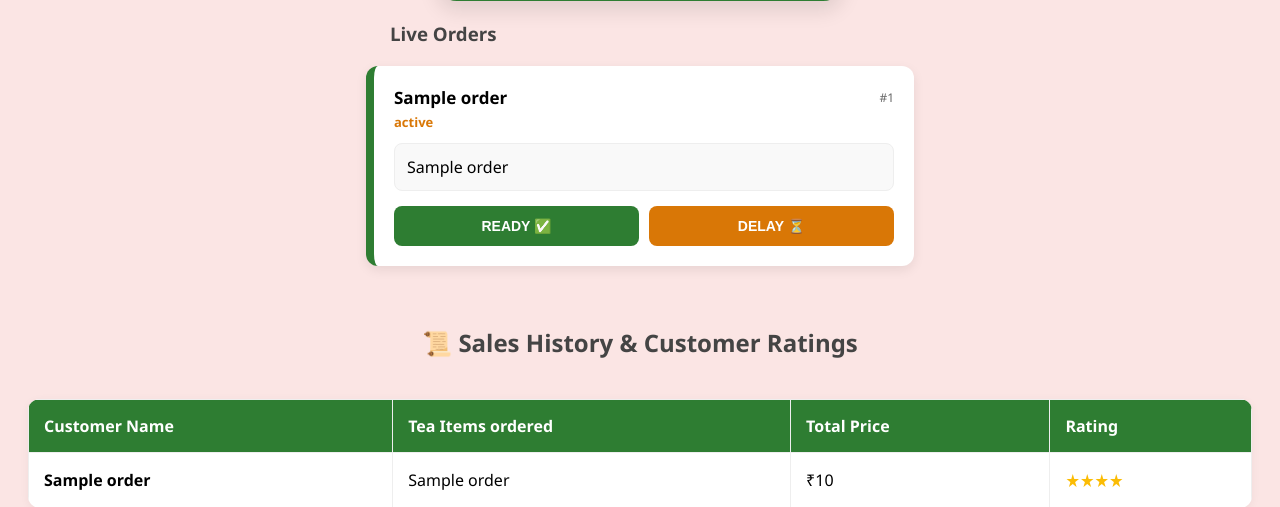
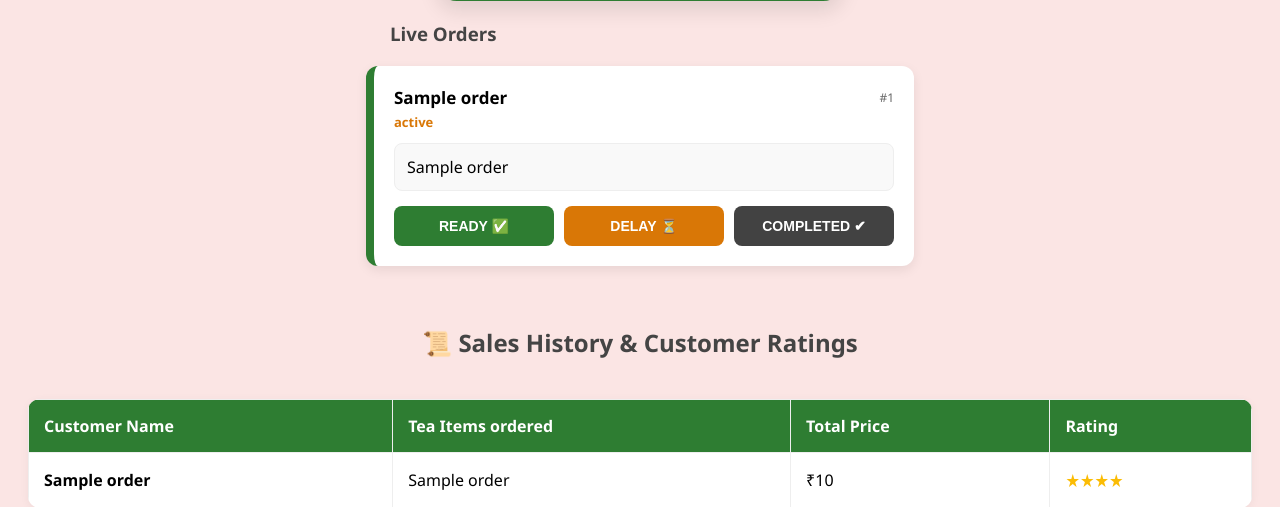
Before and after one commit to santhoshaudipudi-ui/smart-tea-shop, a Flask app: page /owner in a window 1280 px wide. Shown: the part 740-1247 px from the top of the page. Run offline with Flask 3, Linux system fonts and the light colour scheme; the visitor is signed in with stand-in values (Sample User, id 1); tables that the repository leaves empty hold one stand-in row (values such as "Sample post").

Commit message:
added completed button

```diff
--- a/templates/owner.html
+++ b/templates/owner.html
@@ -20,7 +20,17 @@
         .btn-group { display: flex; gap: 10px; margin-top: 15px; }
         .btn-ready { background: #2e7d32; color: white; flex: 1; padding: 12px; border: none; border-radius: 8px; cursor: pointer; font-weight: bold; font-size: 14px; }
         .btn-delay { background: #d97706; color: white; flex: 1; padding: 12px; border: none; border-radius: 8px; cursor: pointer; font-weight: bold; font-size: 14px; }
-
+        .btn-complete {
+    background: #424242;
+    color: white;
+    flex: 1;
+    padding: 12px;
+    border: none;
+    border-radius: 8px;
+    cursor: pointer;
+    font-weight: bold;
+    font-size: 14px;
+}
         /* History Table */
         table { width: 100%; border-collapse: collapse; background: white; margin-top: 40px; border-radius: 12px; overflow: hidden; box-shadow: 0 2px 10px rgba(0,0,0,0.05); }
         th, td { border: 1px solid #eee; padding: 15px; text-align: left; }
@@ -121,6 +131,10 @@
                                 <div class="btn-group">
                                     <button class="btn-ready" onclick="changeStatus(${order.id},'ready')">READY ✅</button>
                                     <button class="btn-delay" onclick="changeStatus(${order.id},'delay')">DELAY ⏳</button>
+				    <button class="btn-complete"
+        onclick="updateStatus(${order.id}, 'completed')">
+    COMPLETED ✔
+</button>
                                 </div>
                             </div>`;
                     }
```
